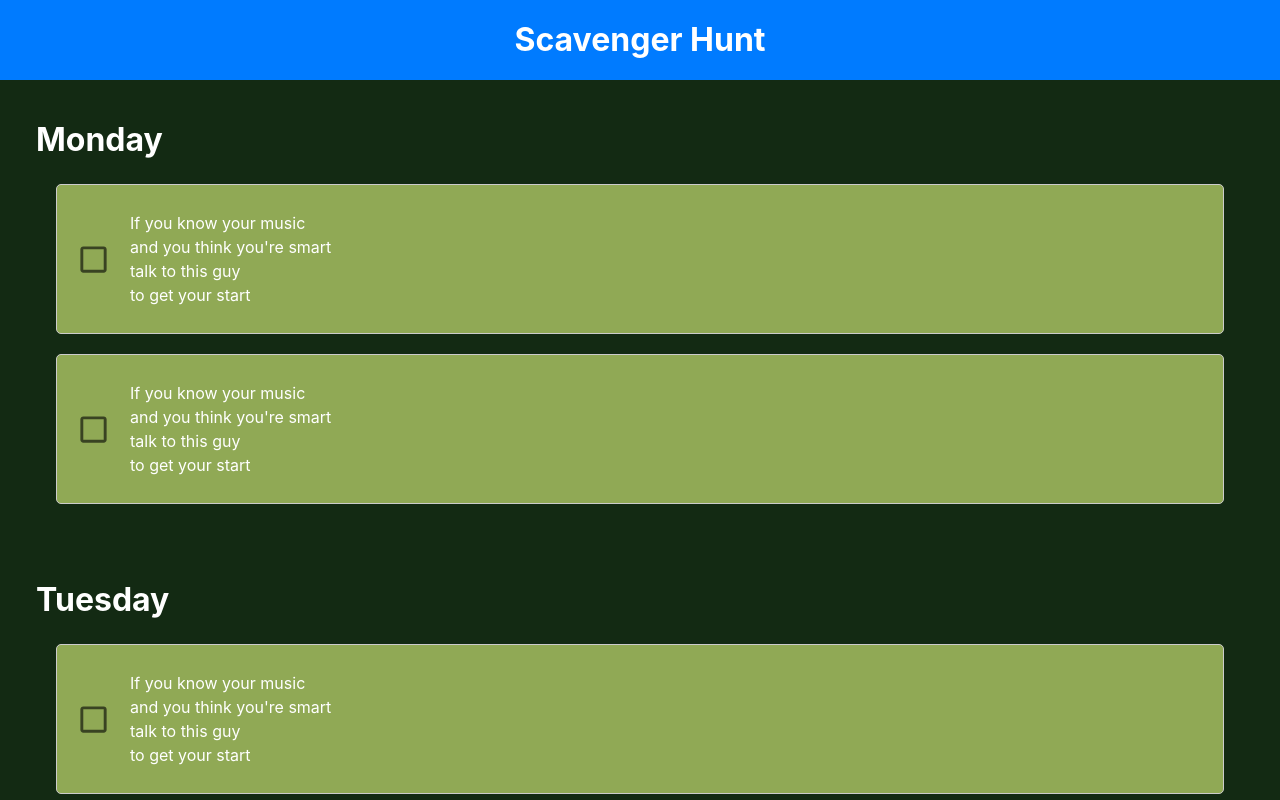
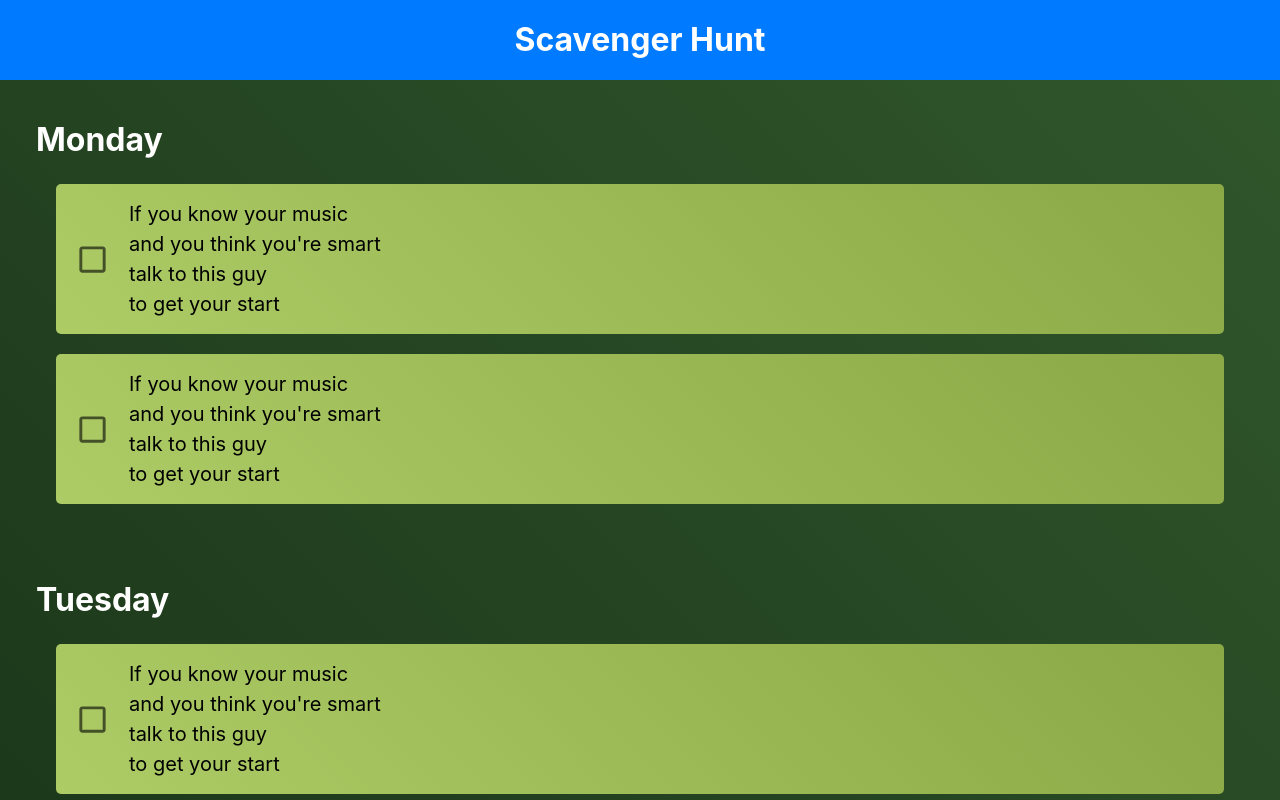
Before and after one commit to robertddobyns/scavhunt, a React (Vite) app: page / in a window 1280 px wide. Shown: the top 800 px of the page. Built offline with nearby package versions, Linux system fonts and the light colour scheme.

Commit message:
fixed colors

```diff
--- a/src/components/Item.tsx
+++ b/src/components/Item.tsx
@@ -12,12 +12,12 @@ const Item: React.FC<ItemProps> = ({ text, asset }) => {
 
   function Limerick() {
     return (
-      <>
+      <StyledLimerick>
         <p>{text[0]}</p>
         <p>{text[1]}</p>
         <p>{text[2]}</p>
         <p>{text[3]}</p>
-      </>
+      </StyledLimerick>
     );
   }
 
@@ -29,9 +29,7 @@ const Item: React.FC<ItemProps> = ({ text, asset }) => {
         onChange={() => setChecked(!checked)}
         color="success"
       />
-      <StyledLimerick>
-        <Limerick />
-      </StyledLimerick>
+      <Limerick />
       <StyledIcon className={checked ? "fade-in" : "fade-out"}>
         <img src={asset} alt={"test"} />
       </StyledIcon>
@@ -39,26 +37,27 @@ const Item: React.FC<ItemProps> = ({ text, asset }) => {
   );
 };
 
-const StyledLimerick = styled("div")(() => ({
+const StyledLimerick = styled("div")(({ theme }) => ({
   padding: "10px",
+  [theme.breakpoints.down("sm")]: {
+    fontSize: "1rem",
+  },
+  [theme.breakpoints.up("sm")]: {
+    fontSize: "1.25rem",
+  },
 }));
 
 const StyledItem = styled("div")(({ theme }) => ({
-  backgroundColor: "#90a955",
-  color: "#fff",
+  background: "linear-gradient(45deg, #adcc66,rgb(138, 168, 69))",
+  color: "#000",
   position: "relative",
   display: "flex",
   alignItems: "center",
   padding: "10px",
-  border: "1px solid #ccc",
   borderRadius: "5px",
   margin: "20px",
   height: "150px",
-  "& p": {
-    margin: 0,
-  },
   [theme.breakpoints.down("sm")]: {
-    fontSize: "1rem",
     margin: "0 0 20px 0",
   },
 }));
@@ -69,7 +68,6 @@ const StyledIcon = styled("div")(() => ({
   position: "absolute",
   width: "50px",
   height: "50px",
-  alignSelf: "end",
 }));
 
 export default Item;
--- a/src/index.css
+++ b/src/index.css
@@ -12,7 +12,8 @@
   padding: 0;
   box-sizing: border-box;
 
-  background-color: #132a13;
+  background: linear-gradient(45deg, #132a13, #31572c);
+
 }
 
 * {
```
